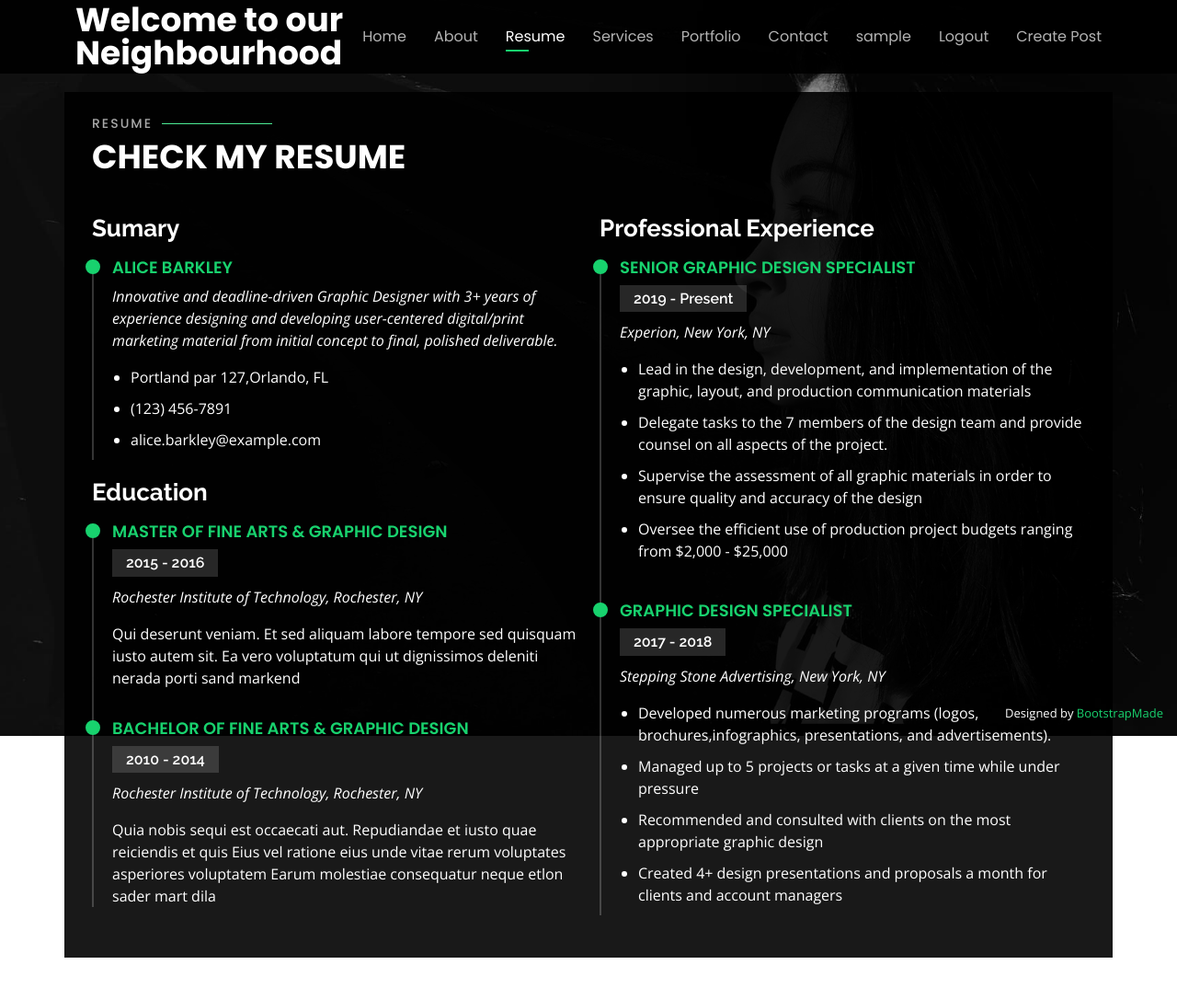
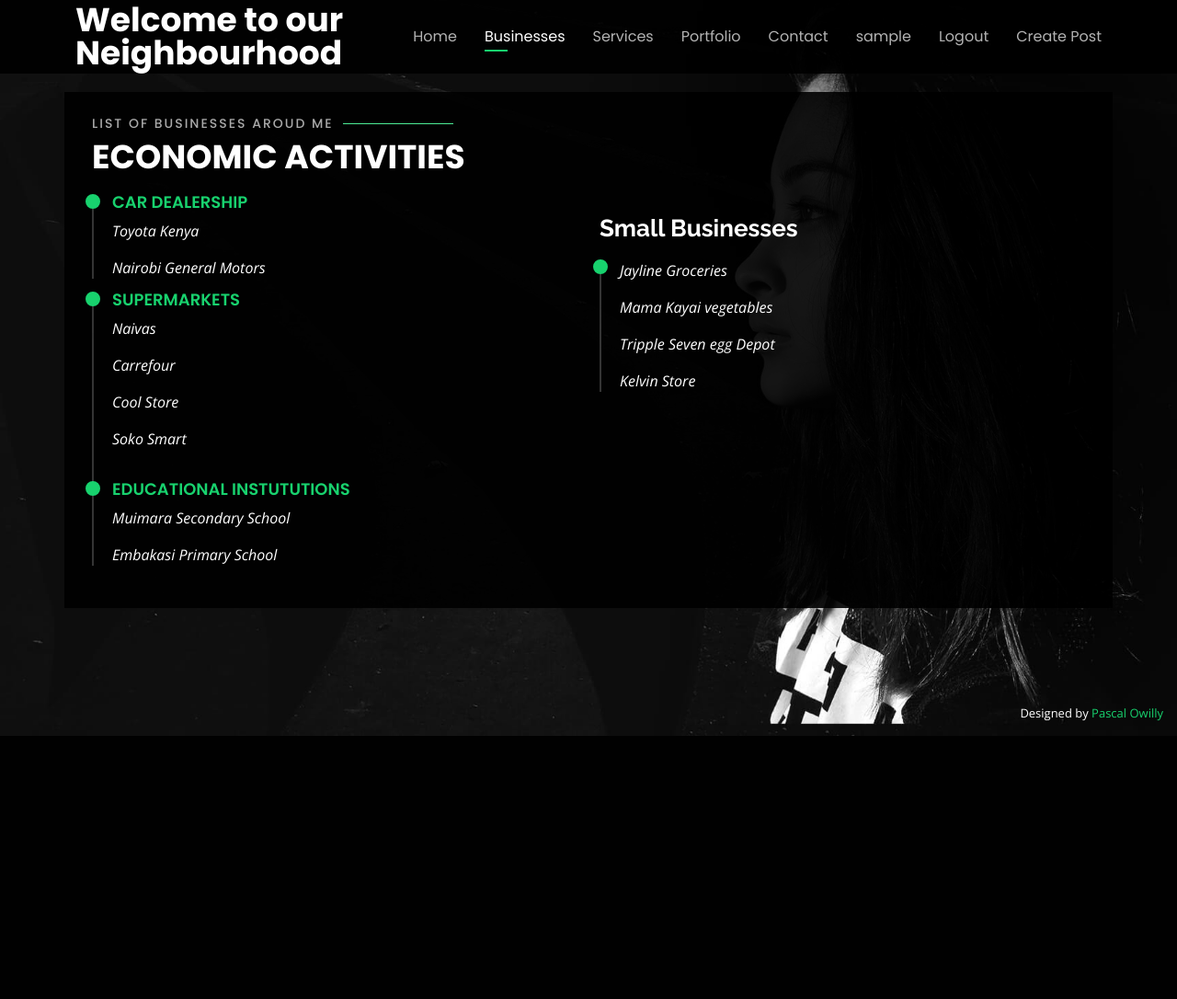
Before and after one commit to Pascal-Owilly/People-Nextdoor, a Django app: page / in a window 1280 px wide, after a click on "Businesses". Shown: the whole page at 92% size. After the commit the page ends 800 px from the top, so only its background shows below. Run offline with Django 4.2, Linux system fonts and the light colour scheme; the visitor is signed in with stand-in values (Sample User, id 1); some libraries are stand-ins or nearby versions.

Commit message:
add a list of bussinesses around me

```diff
--- a/neighbourhood/forms.py
+++ b/neighbourhood/forms.py
@@ -21,4 +21,4 @@ class UserUpdateForm(forms.ModelForm):
 class ProfileUpdateForm(forms.ModelForm):
     class Meta:
         model = Profile
-        field = ['avatar']
+        fields = ['avatar']
--- a/neighbourhood/templates/neighbourhood/base.html
+++ b/neighbourhood/templates/neighbourhood/base.html
@@ -1,5 +1,5 @@
 {% load static %}
-
+{% load crispy_forms_tags %}
 <!DOCTYPE html>
 <html lang="en">
 
@@ -61,14 +61,14 @@
         <ul>
             {% if user.is_authenticated %}
             <li><a class="nav-link active" href="#header">Home</a></li>
-          <li><a class="nav-link" href="#about">About</a></li>
-          <li><a class="nav-link" href="#resume">Resume</a></li>
+          <!-- <li><a class="nav-link" href="#about">About</a></li> -->
+          <li><a class="nav-link" href="#resume">Businesses</a></li>
           <li><a class="nav-link" href="#services">Services</a></li>
           <li><a class="nav-link" href="#portfolio">Portfolio</a></li>
           <li><a class="nav-link" href="#contact">Contact</a></li>
           <li><a class="nav-link" href=" {% url 'users-profile' %} #about" > {{ user.username }} </a></li>
             <li><a class="nav-link" href=" {% url 'logout' %} ">Logout</a></li>
-            <li><a class="nav-link" href=" {% url 'logout' %} ">Create Post</a></li>
+            <li><a class="nav-link" href="">Create Post</a></li>
 
             {% else %}
 
@@ -99,13 +99,11 @@
         <h2>This is {{user.username}}'s profile </h2>
         <p>More About me</p>
         <i>I am the cool neighbour, they call me {{user.profile.neighbourhood_name}} </i>
-        <img src="{{user.profile.avatar.url}}" alt="">
+        <img class="img-circle" style="width: 250px;height: 300px;" src="{{user.profile.avatar.url}}" alt="">
       </div>
 
       <div class="row">
-        <div class="col-lg-4" data-aos="fade-right">
-          <img src=" {{user.profile.avatar.url}} class="img-fluid" alt="">
-        </div>
+
         <div class="col-lg-8 pt-4 pt-lg-0 content" data-aos="fade-left">
           <h3>General Location</h3>
           <p class="fst-italic">
@@ -113,7 +111,29 @@
           </p>
 
         <div class="swiper-pagination"></div>
+
+
+
       </div>
+<!--
+      <div class="container">
+        <form method="POST" enctype="multipart/form-data">
+          {% csrf_token %}
+          <fieldset class="form-group">
+              <legend class="border-bottom mb-4">Updade Profile Info </legend>
+                  {{ u_form|crispy}}
+                  {{ p_form|crispy}}
+
+          </fieldset>
+          <div class="form-group">
+              <button class="btn btn-outine-info" type="submit">Update</button>
+
+          </div>
+
+      </form> -->
+      </div>
+
+
 
       <div class="owl-carousel testimonials-carousel">
 
@@ -128,67 +148,39 @@
     <div class="container">
 
       <div class="section-title">
-        <h2>Resume</h2>
-        <p>Check My Resume</p>
+        <h2>List of Businesses Aroud Me</h2>
+        <p>Economic Activities</p>
       </div>
 
       <div class="row">
         <div class="col-lg-6">
-          <h3 class="resume-title">Sumary</h3>
           <div class="resume-item pb-0">
-            <h4>Alice Barkley</h4>
-            <p><em>Innovative and deadline-driven Graphic Designer with 3+ years of experience designing and developing user-centered digital/print marketing material from initial concept to final, polished deliverable.</em></p>
-            <p>
-            <ul>
-              <li>Portland par 127,Orlando, FL</li>
-              <li>(123) 456-7891</li>
-              <li>alice.barkley@example.com</li>
-            </ul>
-            </p>
+            <h4>Car Dealership</h4>
+            <p><em>Toyota Kenya</em></p>
+            <p><em>Nairobi General Motors</em></p>
           </div>
 
-          <h3 class="resume-title">Education</h3>
+
           <div class="resume-item">
-            <h4>Master of Fine Arts &amp; Graphic Design</h4>
-            <h5>2015 - 2016</h5>
-            <p><em>Rochester Institute of Technology, Rochester, NY</em></p>
-            <p>Qui deserunt veniam. Et sed aliquam labore tempore sed quisquam iusto autem sit. Ea vero voluptatum qui ut dignissimos deleniti nerada porti sand markend</p>
-          </div>
+            <h4>Supermarkets</h4>
+            <p><em>Naivas</em></p>
+            <p><em>Carrefour</em></p>
+            <p><em>Cool Store</em></p>
+            <p><em>Soko Smart</em></p>
+         </div>
           <div class="resume-item">
-            <h4>Bachelor of Fine Arts &amp; Graphic Design</h4>
-            <h5>2010 - 2014</h5>
-            <p><em>Rochester Institute of Technology, Rochester, NY</em></p>
-            <p>Quia nobis sequi est occaecati aut. Repudiandae et iusto quae reiciendis et quis Eius vel ratione eius unde vitae rerum voluptates asperiores voluptatem Earum molestiae consequatur neque etlon sader mart dila</p>
-          </div>
+            <h4>Educational Instututions</h4>
+            <p><em>Muimara Secondary School</em></p>
+            <p><em>Embakasi Primary School</em></p>
+              </div>
         </div>
         <div class="col-lg-6">
-          <h3 class="resume-title">Professional Experience</h3>
+          <h3 class="resume-title">Small Businesses</h3>
           <div class="resume-item">
-            <h4>Senior graphic design specialist</h4>
-            <h5>2019 - Present</h5>
-            <p><em>Experion, New York, NY </em></p>
-            <p>
-            <ul>
-              <li>Lead in the design, development, and implementation of the graphic, layout, and production communication materials</li>
-              <li>Delegate tasks to the 7 members of the design team and provide counsel on all aspects of the project. </li>
-              <li>Supervise the assessment of all graphic materials in order to ensure quality and accuracy of the design</li>
-              <li>Oversee the efficient use of production project budgets ranging from $2,000 - $25,000</li>
-            </ul>
-            </p>
-          </div>
-          <div class="resume-item">
-            <h4>Graphic design specialist</h4>
-            <h5>2017 - 2018</h5>
-            <p><em>Stepping Stone Advertising, New York, NY</em></p>
-            <p>
-            <ul>
-              <li>Developed numerous marketing programs (logos, brochures,infographics, presentations, and advertisements).</li>
-              <li>Managed up to 5 projects or tasks at a given time while under pressure</li>
-              <li>Recommended and consulted with clients on the most appropriate graphic design</li>
-              <li>Created 4+ design presentations and proposals a month for clients and account managers</li>
-            </ul>
-            </p>
-          </div>
+            <p><em>Jayline Groceries</em></p>
+            <p><em>Mama Kayai vegetables</em></p>
+            <p><em>Tripple Seven egg Depot</em></p>
+            <p><em>Kelvin Store</em></p>
         </div>
       </div>
 
@@ -487,11 +479,7 @@
   </section><!-- End Contact Section -->
 
   <div class="credits">
-    <!-- All the links in the footer should remain intact. -->
-    <!-- You can delete the links only if you purchased the pro version. -->
-    <!-- Licensing information: https://bootstrapmade.com/license/ -->
-    <!-- Purchase the pro version with working PHP/AJAX contact form: https://bootstrapmade.com/personal-free-resume-bootstrap-template/ -->
-    Designed by <a href="https://bootstrapmade.com/">BootstrapMade</a>
+    Designed by <a href="https://www.linkedin.com/in/pascal-owilly-1964aa114">Pascal Owilly</a>
   </div>
 
 
--- a/neighbourhood/templates/neighbourhood/index.html
+++ b/neighbourhood/templates/neighbourhood/index.html
@@ -1,4 +1,5 @@
 {% extends 'neighbourhood/base.html' %}
+{% load crispy_forms_tags %}
 {% block content %}
 
 {% endblock content %}
--- a/neighbourhood/views.py
+++ b/neighbourhood/views.py
@@ -2,7 +2,7 @@ from django.contrib.auth.decorators import login_required
 from django.shortcuts import render,redirect
 from django.contrib.auth.forms import UserCreationForm
 from django.contrib import messages
-from .forms import UserRegisterForm
+from .forms import UserRegisterForm, UserUpdateForm, ProfileUpdateForm
 # Create your views here.
 
 def index(request):
@@ -22,4 +22,12 @@ def register(request):
 
 @login_required
 def profile(request):
-    return render(request, 'neighbourhood/profile.html')
+    u_form = UserUpdateForm()
+    p_form = ProfileUpdateForm()
+
+    context = {
+        'u_form': u_form,
+        'p_form': p_form
+    }
+
+    return render(request, 'neighbourhood/profile.html', context)
```
Also changed, not shown: neighbourhood/static/neighbourhood/img/me.jpg (deleted).
